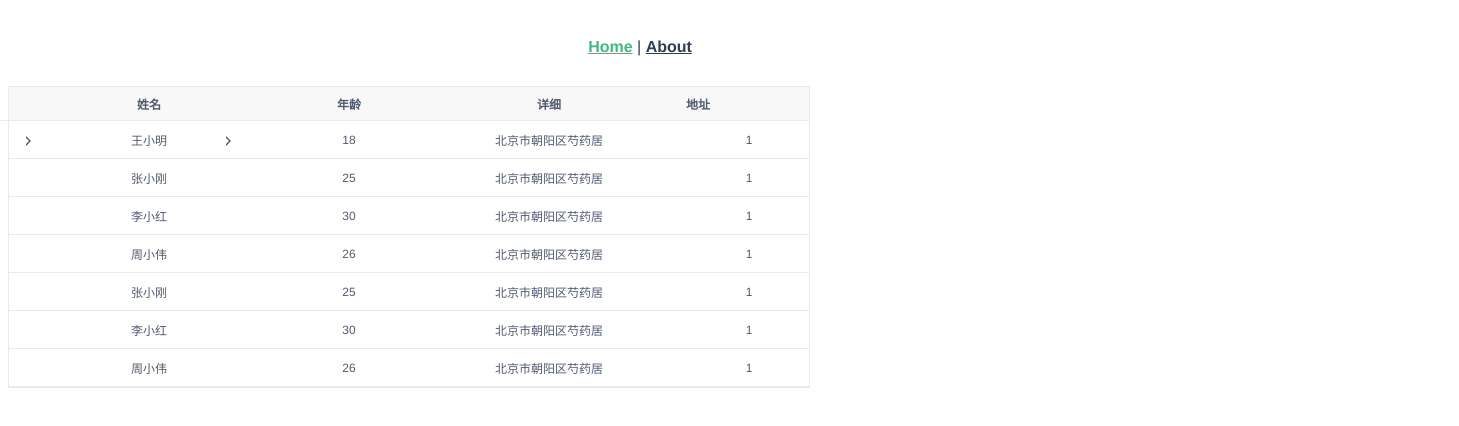
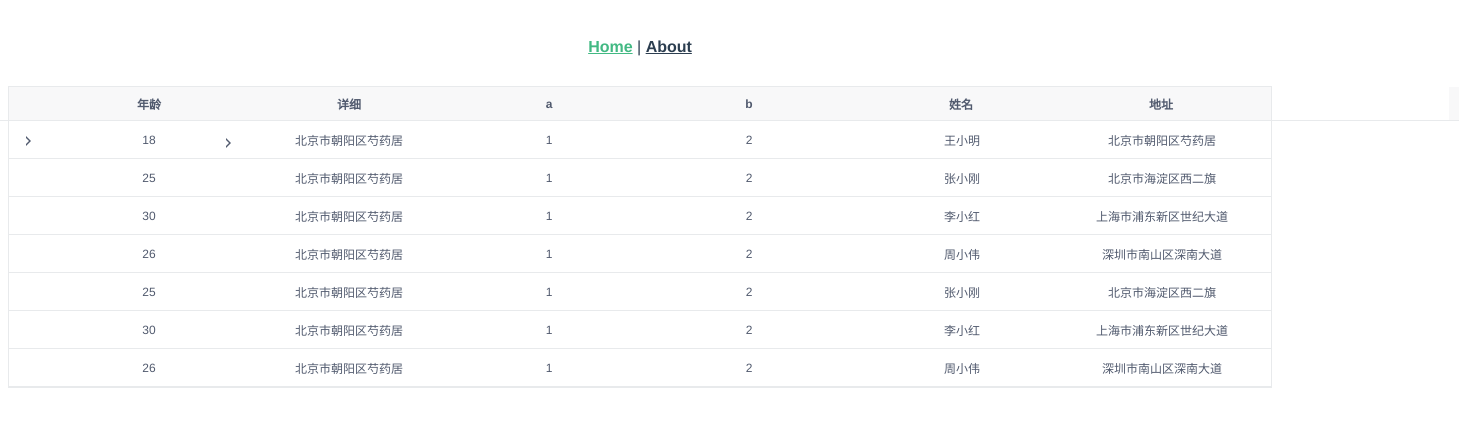
Before and after one commit to Hellottxo/xxxo, a Vue app: page / in a window 1280 px wide. Shown: the top 426 px of the page, 1459 px wide, since content can reach past the window. Built offline with nearby package versions, Linux system fonts and the light colour scheme.

Commit message:
fix: 窗口缩放事件

```diff
--- /dev/null
+++ b/src/components/common/debounce-throttle.js
@@ -0,0 +1,44 @@
+/**
+ * @desc 函数防抖
+ * @param func 函数
+ * @param wait 延迟执行毫秒数
+ * @param timeout 定时器
+ */
+function debounce(func, wait, timeout) {
+  const that = this;
+  /* eslint-disable */
+  const args = arguments;
+  /* eslint-disable */
+  if (timeout) clearTimeout(timeout);
+
+  const callNow = !timeout;
+  timeout = setTimeout(() => {
+    timeout = null;
+    if (!timeout && !callNow) func.apply(that, args);
+  }, wait);
+
+  if (callNow) func.apply(that, args);
+}
+
+
+/**
+ * @desc 函数节流
+ * @param func 函数
+ * @param wait 延迟执行毫秒数
+ * @param time 记录时间戳
+ */
+function throttle(func, wait, time) {
+  const now = Date.now();
+  const that = this;
+  if (now - time > wait) {
+    /* eslint-disable */
+    time = now;
+    /* eslint-disable */
+    func.apply(that, args);
+  }
+}
+
+export {
+  debounce,
+  throttle,
+}
--- a/src/components/table/table-body.vue
+++ b/src/components/table/table-body.vue
@@ -3,9 +3,9 @@
     <table
       ref="table"
       :style="{
-      marginLeft:
-      rightFlag > -1 || leftFlag > -1 ? `${leftWidth}px` : 0,
-      marginTop: scrollTopWidth !== 0 ? `${scrollTopWidth}px` : 0
+      marginLeft: `${leftWidth}px`,
+      marginTop: scrollTopWidth !== 0 ? `${scrollTopWidth}px` : 0,
+      width: `${width}px`
       }">
       <colgroup>
         <col width="40" v-if="expand">
@@ -24,8 +24,7 @@
           >
             <td
             :class="{
-              'border-right': verticalLine,
-              'hidden': rightFlag > -1 || leftFlag > -1,
+              'border-right': verticalLine
             }"
             :style="{
               borderBottom: index === data.length - 1 ? 'none' : ''
@@ -100,6 +99,8 @@
 
 <script>
 import { mapState, mapMutations } from 'vuex';
+import { debounce } from '../common/debounce-throttle.js';
+
 export default {
   data() {
     return {
@@ -135,13 +136,13 @@ export default {
       type: Boolean,
       default: false
     },
-    rightFlag: {
-      type: Number,
-      default: -1
+    endFixed: {
+      type: Boolean,
+      default: false
     },
-    leftFlag: {
-      type: Number,
-      default: -1
+    startFixed: {
+      type: Boolean,
+      default: false
     },
     width: {
       type: String,
@@ -157,7 +158,7 @@ export default {
     }
   },
   computed: {
-    ...mapState('tableModuel', ['clickRow', 'hasChildOpen', 'hasRowExpand', 'tableColumns', 'rightFixedWidth']),
+    ...mapState('tableModuel', ['clickRow', 'hasChildOpen', 'hasRowExpand', 'tableColumns', 'endFixedWidth', 'endLeftWidth']),
   },
   watch: {
     clickRow() {
@@ -165,8 +166,14 @@ export default {
         this.highlightIndex = this.clickRow;
       }
     },
+    width() {
+      this.$nextTick(() => {
+        this.debounce(this.setLeftWidth, 800, this.timeout)
+      })
+    }
   },
   methods: {
+    debounce: debounce,
     ...mapMutations('tableModuel', ['chgClickRow', 'chgChildOpen', 'chgRowExpand']),
     rowClick(row, column) {
       this.chgClickRow(row);
@@ -193,16 +200,25 @@ export default {
       this.chgRowExpand(temp);
     },
     isHidden(val) {
-      if(this.rightFlag > -1 || this.leftFlag > -1) {
-        return !val ? true : false;
+      if(this.endFixed) {
+        return val === 'end' ? false : true;
+      }else if(this.startFixed){
+        return val === 'start' ? false : true;
       }else {
         return false;
+      }
+    },
+    setLeftWidth() {
+      const tableWidth = this.$refs.table.clientWidth;
+      if(this.endFixed) {
+        if(this.$parent.$refs.displayTableBody.clientWidth < tableWidth) {
+          this.leftWidth = this.endLeftWidth;
+        }
       }
     }
   },
   mounted() {
-    const tableWidth = this.$refs.table.clientWidth;
-    this.leftWidth = this.rightFixedWidth - tableWidth;
+    this.setLeftWidth();
   }
 };
 </script>
--- a/src/components/table/table-header.vue
+++ b/src/components/table/table-header.vue
@@ -3,7 +3,8 @@
   class="table-header">
     <table
       :style="{
-      marginLeft: rightFlag > -1 || leftFlag > -1 ? `${leftWidth-1}px` : 0
+        marginLeft:`${endFixed ? leftWidth-1 : 0}px`,
+        width: `${width}px`
       }"
       ref="table"
     >
@@ -40,12 +41,15 @@
 
 <script>
 import { mapState, mapMutations} from 'vuex';
+import { debounce } from '../common/debounce-throttle.js';
 
 export default {
   data() {
     return {
       leftWidth: 0,
-      rightFixedWidth: 0
+      endFixedWidth: 0,
+      startFixedwidth: 0,
+      timeout: null
     }
   },
   props: {
@@ -65,13 +69,13 @@ export default {
       type: Boolean,
       default: false
     },
-    rightFlag: {
-      type: Number,
-      default: -1
+    endFixed: {
+      type: Boolean,
+      default: false
     },
-    leftFlag: {
-      type: Number,
-      default: -1
+    startFixed: {
+      type: Boolean,
+      default: false
     },
     width: {
       type: String,
@@ -81,27 +85,61 @@ export default {
   computed: {
     ...mapState('tableModuel', ['tableColumns'])
   },
+  watch: {
+    width() {
+      this.$nextTick(() => {
+        this.debounce(this.setFixedWidth, 800, this.timeout)
+      })
+    }
+  },
   methods: {
-    ...mapMutations('tableModuel', ['chgRightFixedWidth']),
+    debounce: debounce,
+    ...mapMutations('tableModuel', ['chgEndFixedWidth', 'chgStartFixedWidth', 'chgEndLeftWidth']),
     isHidden(val) {
-      if(this.rightFlag > -1 || this.leftFlag > -1) {
-        return !val ? true : false;
+      if(this.endFixed) {
+        return val === 'end' ? false : true;
+      }else if(this.startFixed){
+        return val === 'start' ? false : true;
       }else {
         return false;
       }
     },
-    getRightFixedWidth() {
+    getFixedCount(str) {
+      let temp = this.tableColumns.filter(e => e.fixed === str);
+      return temp.length;
+    },
+    getFixedWidth(str) {
+      let count = this.getFixedCount(str);
       const th = this.$refs.table.getElementsByTagName('th');
       const len = th.length;
-      this.rightFixedWidth = len > this.tableColumns.length ?
-       `${th[len - 1].clientWidth}` : `${th[len].clientWidth}`;
-      this.chgRightFixedWidth(this.rightFixedWidth);
+      if(this.showGutter && str === 'end') count +=1;
+      let width = 0;
+        while(count > 0) {
+          if(str === 'end') {
+            width += th[len - count].clientWidth;
+          }else {
+            width += th[count].clientWidth;
+          }
+          count--;
+        }
+      return width;
+    },
+    setFixedWidth() {
+      const width = this.$refs.table.clientWidth;
+      if(this.endFixed) {
+        this.endFixedWidth = this.getFixedWidth('end');
+        this.chgEndFixedWidth(this.endFixedWidth);
+        this.leftWidth = this.endFixedWidth - width + 11;
+        this.chgEndLeftWidth(this.leftWidth)
+      }
+      if(this.startFixed) {
+        this.startFixedwidth = this.expand ? this.getFixedWidth('start') + 40 : this.getFixedWidth('start');
+        this.chgStartFixedWidth(this.startFixedwidth);
+      }
     }
   },
   mounted() {
-    this.getRightFixedWidth();
-    const tableWidth = this.$refs.table.clientWidth;
-    this.leftWidth = this.rightFixedWidth - tableWidth;
+    this.setFixedWidth();
   }
 };
 </script>
--- a/src/components/table/table.vue
+++ b/src/components/table/table.vue
@@ -1,5 +1,6 @@
 <template>
   <div
+  ref="xoTable"
   class="xo-table"
   :style="{
     height: `${height}px`,
@@ -51,12 +52,12 @@
     <div
       :style="{
       height: `${height - 10}px`,
-    width: `${rightFixedWidth - 10}px`,
+      width: `${endFixedWidth}px`,
       right: this.showGutter ? `10px` : 0
       }"
       @mousewheel="fixedMousewheel"
       class="xo-table-endFixed"
-    v-if="this.rightFlag > -1">
+      v-if="this.endFixed">
       <div
       class="xo-table-fixed_header"
       v-if="showHeader">
@@ -65,8 +66,8 @@
           :expand="expand"
           :verticalLine="verticalLine"
           :showGutter="showGutter"
-          :rightFlag="rightFlag"
-          :leftFlag="leftFlag"
+          :endFixed="endFixed"
+          :width="tableWidth"
         ></table-header>
       </div>
       <div
@@ -81,9 +82,54 @@
           :highlightRow="highlightRow"
           :expand="expand"
           @row-click="rowClick"
-          :rightFlag="rightFlag"
-          :leftFlag="leftFlag"
+          :endFixed="endFixed"
+          :width="tableWidth"
           :height="height"
+          :scrollTopWidth="scrollTopWidth"
+        >
+          <template v-slot="scope" v-if="$scopedSlots.default">
+            <slot :data="scope.data"></slot>
+          </template>
+          <template v-slot:append="scope">
+            <slot name="append" :data="scope.data"></slot>
+          </template>
+        </table-body>
+      </div>
+    </div>
+    <div
+      :style="{
+      height: `${height - 10}px`,
+      width: `${startFixedWidth}px`,
+      }"
+      @mousewheel="fixedMousewheel"
+      class="xo-table-startFixed"
+      v-if="this.startFixed">
+      <div
+      class="xo-table-fixed_header"
+      v-if="showHeader">
+        <table-header
+          :border="border"
+          :expand="expand"
+          :verticalLine="verticalLine"
+          :showGutter="showGutter"
+          :startFixed="startFixed"
+          :width="tableWidth"
+        ></table-header>
+      </div>
+      <div class="xo-table-fixed_body">
+        <table-body
+          :childcolumns="childcolumns"
+          :data="data"
+          :border="border"
+          :verticalLine="verticalLine"
+          :stripe="stripe"
+          :stripeColor="stripeColor"
+          :highlightRow="highlightRow"
+          :expand="expand"
+          @row-click="rowClick"
+          :startFixed="startFixed"
+          :height="height"
+          :width="tableWidth"
           :scrollTopWidth="scrollTopWidth"
         >
           <template v-slot="scope" v-if="$scopedSlots.default">
@@ -113,6 +159,7 @@
 import tableHeader from "./table-header";
 import tableBody from "./table-body";
 import { mapState, mapMutations } from 'vuex';
+import { debounce } from '../common/debounce-throttle.js';
 
 export default {
   name: "xoTable",
@@ -128,11 +175,13 @@ export default {
       hasSelect: [],
       scrollWidth: 0,
       showGutter: false,
-      rightFlag: -1,
-      leftFlag: -1,
       scrollTopWidth: 0,
       canScrollHeight: 0,
-      lastColumnsWidth: 0
+      lastColumnsWidth: 0,
+      endFixed: false,
+      startFixed: false,
+      tableWidth: "",
+      timeout: null
     };
   },
   props: {
@@ -177,9 +226,10 @@ export default {
     }
   },
   computed: {
-    ...mapState('tableModuel', ['rightFixedWidth'])
+    ...mapState('tableModuel', ['endFixedWidth', 'startFixedWidth'])
   },
   methods: {
+    debounce: debounce,
     ...mapMutations('tableModuel', ['chgTableColumns']),
     rowClick(row, column) {
       this.$emit("row-click", row, column);
@@ -195,17 +245,19 @@ export default {
     },
     getTableColumns() {
       let temp = [],
-      leftTemp = [],
-      rightTemp = [];
+      startTemp = [],
+      endTemp = [];
       this.columns.forEach(e => {
-        if(e.fixed === 'left') {
-          leftTemp.push(e);
-        }else if(e.fixed === 'right') {
-          rightTemp.push(e);
+        if(e.fixed === 'start') {
+          startTemp.push(e);
+        }else if(e.fixed === 'end') {
+          endTemp.push(e);
         }else {
           temp.push(e);
         }
-        this.chgTableColumns(leftTemp.concat(temp).concat(rightTemp));
+        this.endFixed = endTemp.length > 0 ? true : false;
+        this.startFixed = startTemp.length > 0 ? true : false;
+        this.chgTableColumns(startTemp.concat(temp).concat(endTemp));
       })
     },
     isShowGutter() {
@@ -217,6 +269,9 @@ export default {
       }else {
         this.showGutter = false;
       }
+    },
+    setTableWidth() {
+      this.tableWidth = `${this.$refs.xoTable.clientWidth}`;
     }
   },
   created() {
@@ -224,8 +279,11 @@ export default {
   },
   mounted() {
     this.isShowGutter();
-    this.rightFlag = this.columns.findIndex(e => e.fixed === "right");
-    this.leftFlag = this.columns.findIndex(e => e.fixed === "left");
+    this.setTableWidth()
+    const that = this;
+    window.onresize = function temp() {
+      that.debounce(that.setTableWidth, 800, that.timeout)
+    }
   }
 };
 </script>
@@ -245,13 +303,19 @@ export default {
   }
   .xo-table-endFixed {
     position: absolute;
-    right: 0;
     display: flex;
     flex: 1;
     flex-direction: column;
+  }
   .xo-table-fixed_body {
     overflow: hidden;
   }
+  .xo-table-startFixed {
+    position: absolute;
+    left: 0;
+    display: flex;
+    flex: 1;
+    flex-direction: column;
   }
   .xo-table-body::-webkit-scrollbar {/*滚动条整体样式*/
     width: 10px;     /*高宽分别对应横竖滚动条的尺寸*/
--- a/src/views/Home.vue
+++ b/src/views/Home.vue
@@ -1,6 +1,6 @@
 <template>
   <div class="home">
-    <xo-table height=300 width=800 :columns="columns" :data="data" :expand="true" :highlight-row="true">
+    <xo-table height=300 :columns="columns" :data="data" :expand="true" :highlight-row="true">
       <!-- <template v-slot="scope">
         <button>{{scope.data.name}}</button>
       </template> -->
@@ -18,13 +18,13 @@
 import xoTable from "../components/table/table";
 
 const columns = [
-  { label: "姓名", key: "name", width: 200 },
-  { label: "年龄", key: "age", width: 200},
+  { label: "姓名", key: "name", width: 200 , fixed: "end"},
+  { label: "年龄", key: "age", width: 200, fixed: "start"},
   { label: "详细", key: "detail", width: 200},
-  { label: "姓名", key: "a", width: 200 },
-  { label: "年龄", key: "b", width: 200},
-  { label: "详细", key: "c", width: 200},
-  { label: "地址", key: "address", width: 200, fixed: "right"},
+  { label: "a", key: "a", width: 200 },
+  { label: "b", key: "b", width: 200},
+  { label: "c", key: "c", width: 200},
+  { label: "地址", key: "address", width: 200, fixed: "end"},
 ];
 
 const data = [
--- a/src/vuex/table/index.js
+++ b/src/vuex/table/index.js
@@ -2,17 +2,22 @@ export default {
   namespaced: true,
   state: {
     tableColumns: [],
-    rightFixedWidth: '',
+    endFixedWidth: '',
+    startFixedWidth: '',
     clickRow: -1,
     hasChildOpen: [],
     hasRowExpand: [],
+    endLeftWidth: 0,
   },
   mutations: {
     chgTableColumns(state, value) {
       state.tableColumns = value;
     },
-    chgRightFixedWidth(state, value) {
-      state.rightFixedWidth = value;
+    chgEndFixedWidth(state, value) {
+      state.endFixedWidth = value;
+    },
+    chgStartFixedWidth(state, value) {
+      state.startFixedWidth = value;
     },
     chgClickRow(state, value) {
       state.clickRow = value;
@@ -23,5 +28,8 @@ export default {
     chgRowExpand(state, value) {
       state.hasRowExpand = value;
     },
+    chgEndLeftWidth(state, value) {
+      state.endLeftWidth = value;
+    },
   },
 };
```
Lines whose indentation alone changed are shown as unchanged.
